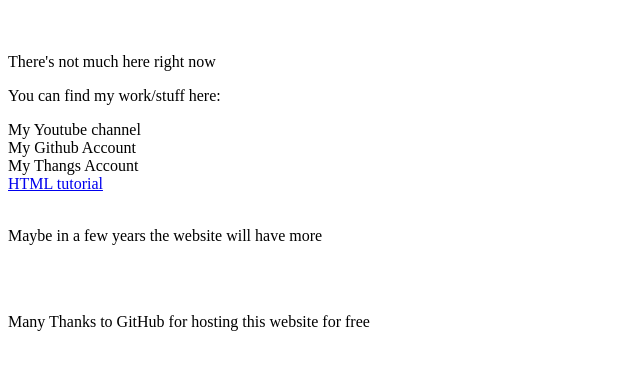
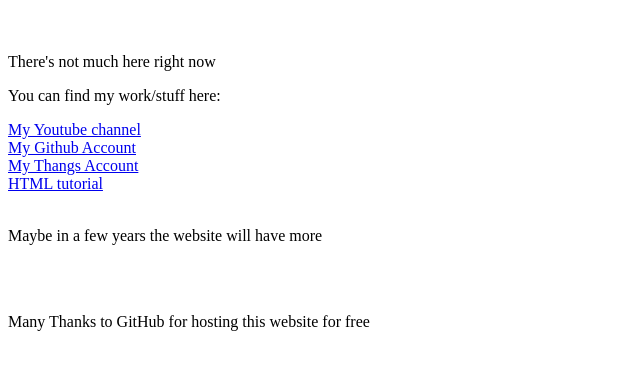
Before and after one commit to OscarGibbs/OscarGibbs.github.io, a plain HTML site: page index.html in a window 1280 px wide. Shown: the part 61-430 px from the top of the page, without its empty margins (0-640 px from the left). Drawn offline with Linux system fonts and the light colour scheme.

Commit message:
Update index.html

```diff
--- a/index.html
+++ b/index.html
@@ -7,12 +7,11 @@
 
 
 <p>You can find my work/stuff here:</p>
-
-<a herf="https://www.youtube.com/@Pelt_"> My Youtube channel</a>
+<a href="https://www.youtube.com/@Pelt_">My Youtube channel</a>
 <br>
-<a herf="https://github.com/OscarGibbs"> My Github Account</a>
+<a href="https://github.com/OscarGibbs">My Github Account</a>
 <br>
-<a herf="https://thangs.com/designer/Pelt"> My Thangs Account</a>
+<a href="https://social.thangs.com/u/833354">My Thangs Account</a>
 <br>
 <a href="https://www.w3schools.com/html/default.asp">HTML tutorial</a>
 
```
